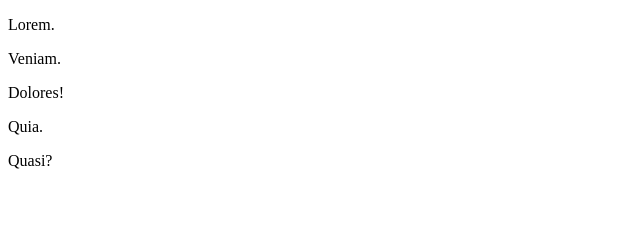
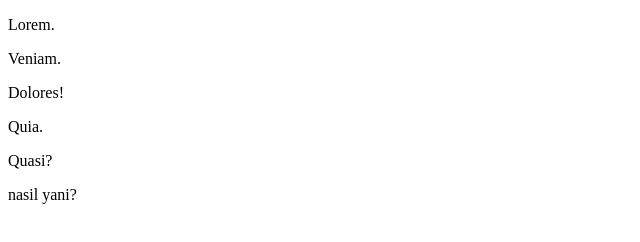
Before and after one commit to fkara67/aaaaaaa, a plain HTML site: page index.html in a window 1280 px wide. Shown: the full height of the page, 0-640 px from the left. Drawn offline with Linux system fonts and the light colour scheme.

Commit message:
index.html updated

```diff
--- a/index.html
+++ b/index.html
@@ -10,5 +10,6 @@
         <p>Dolores!</p>
         <p>Quia.</p>
         <p>Quasi?</p>
+        <p>nasil yani?</p>
     </body>
 </html>
```
